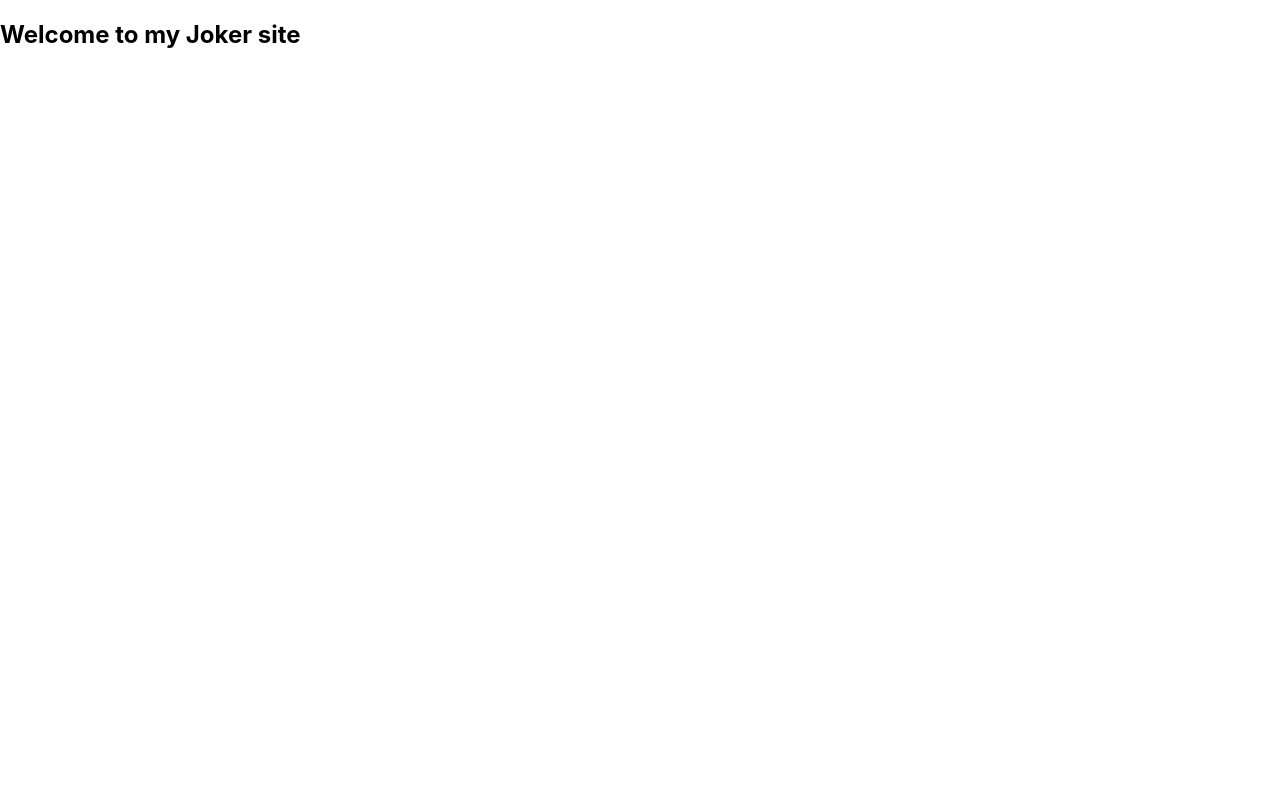
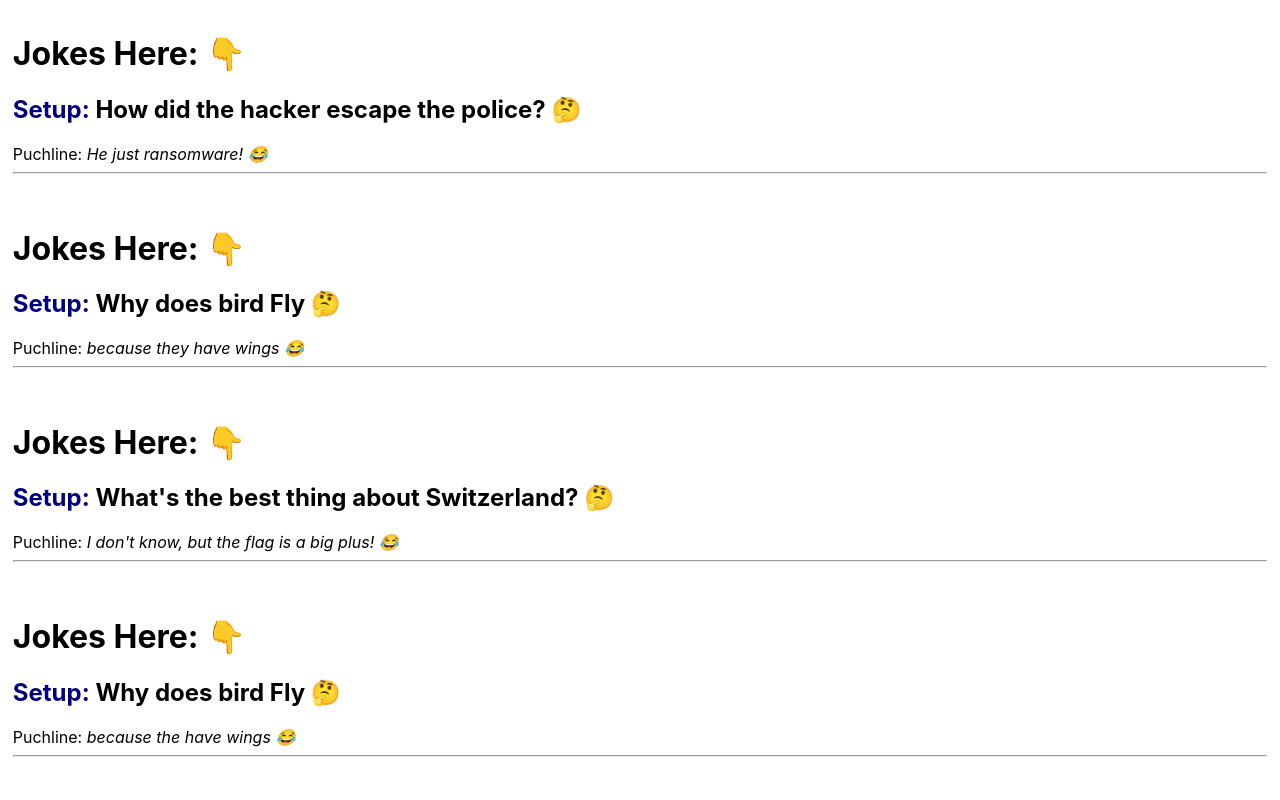
Before and after one commit to mrauthentik/joker, a React (Create React App) app: page / in a window 1280 px wide. Shown: the top 800 px of the page. Built offline with nearby package versions, Linux system fonts and the light colour scheme.

Commit message:
New setup and punchline added

```diff
--- a/src/App.css
+++ b/src/App.css
@@ -6,33 +6,14 @@
   height: 40vmin;
   pointer-events: none;
 }
-
-@media (prefers-reduced-motion: no-preference) {
-  .App-logo {
-    animation: App-logo-spin infinite 20s linear;
-  }
+.joker{
+  padding: 1%;
 }
 
-.App-header {
-  background-color: #282c34;
-  min-height: 100vh;
-  display: flex;
-  flex-direction: column;
-  align-items: center;
-  justify-content: center;
-  font-size: calc(10px + 2vmin);
-  color: white;
+.joker-mini-text{
+  font-style: normal;
+  font-weight: 400;
 }
-
-.App-link {
-  color: #61dafb;
+.joker-text{
+  color: navy;
 }
-
-@keyframes App-logo-spin {
-  from {
-    transform: rotate(0deg);
-  }
-  to {
-    transform: rotate(360deg);
-  }
-}
--- a/src/App.js
+++ b/src/App.js
@@ -5,10 +5,31 @@ import Joker from './components/Joker';
 function App() {
   return(
     <div>
-      <Joker />
+      <Joker
+      setup="How did the hacker escape the police?"
+      punchline="He just ransomware!"
+      />
+      <Joker
+      setup="Why does bird Fly"
+      punchline="because they have wings"
+      />
+      <Joker
+      setup="What's the best thing about Switzerland?"
+      punchline="I don't know, but the flag is a big plus!"
+      />
+      <Joker
+      setup="Why does bird Fly"
+      punchline="because the have wings"
+      />
+      <Joker
+      setup="How does a Penguin builds a house"
+      punchline="He glues it!"
+      />
+      <Joker
+      // setup="How does a Penguin builds a house"
+      punchline="He glues it!"
+      />
     </div>
   )
 }
-
-
 export default App;
--- a/src/components/Joker.js
+++ b/src/components/Joker.js
@@ -1,6 +1,17 @@
 import React from 'react'
-export default function Joker(){
+export default function Joker({setup,punchline}){
+
     return(
-        <h2> Welcome to my Joker site</h2>
+
+        <div className='joker'>
+            <h1> Jokes Here: 👇</h1>
+
+              { setup && <h2> <span className='joker-text'>Setup:</span> {setup} 🤔</h2>}
+             <i> <span className='joker-mini-text'>Puchline: </span>{punchline} 😂 </i>
+             <hr></hr>
+
+
+        </div>
+
     )
 }
```
